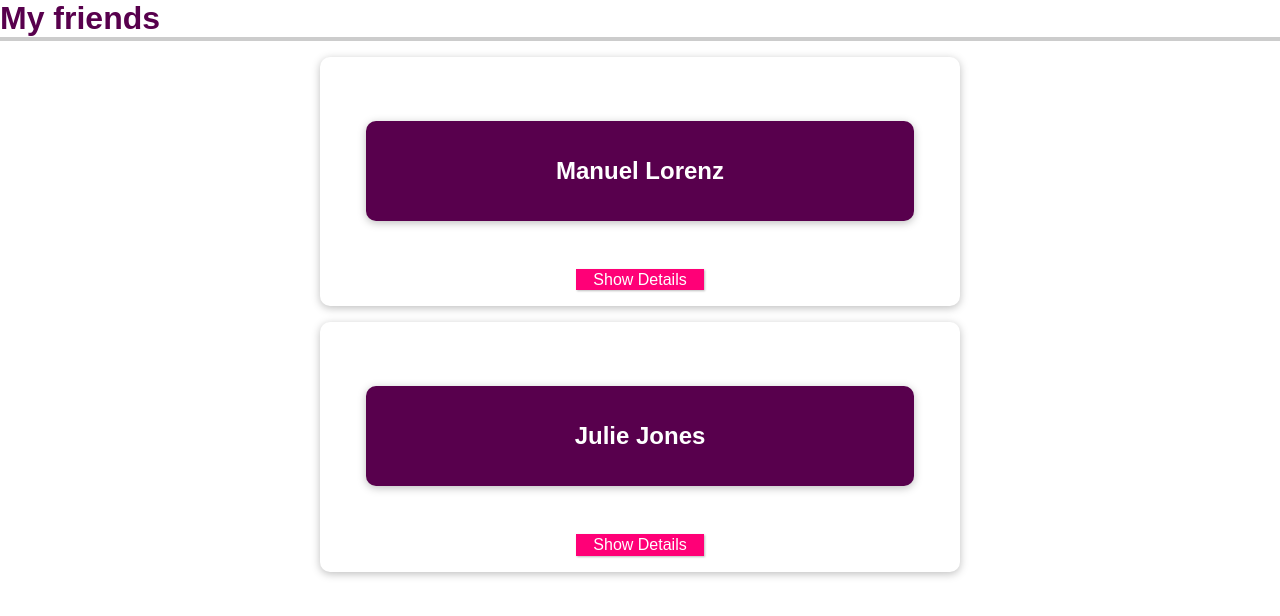
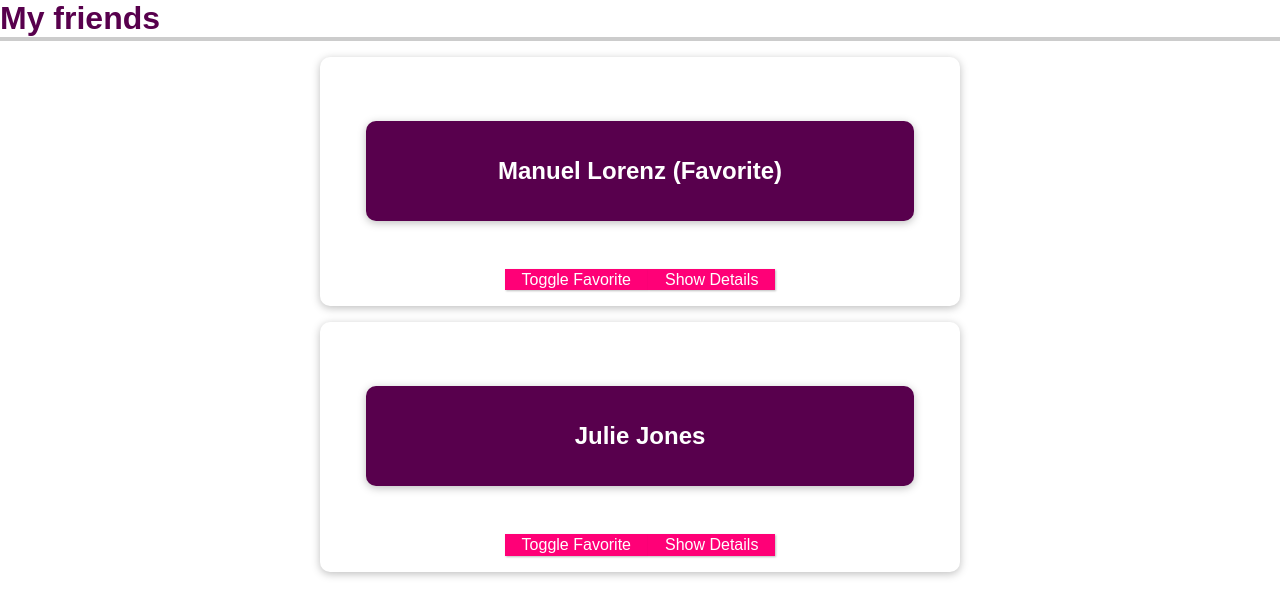
Before and after one commit to martLeroux/udemyVue, a Vue app in the folder vue-cli-01-a-new-vue-project/: page / in a window 1280 px wide. Shown: the top 616 px of the page. Built offline with nearby package versions, Linux system fonts and the light colour scheme.

Commit message:
#91: Changing prop

```diff
--- a/vue-cli-01-a-new-vue-project/src/App.vue
+++ b/vue-cli-01-a-new-vue-project/src/App.vue
@@ -2,8 +2,8 @@
 <section>
   <h2>My friends</h2>
   <ul>
-    <friend-contact name="Manuel Lorenz" phone-number="514 654-8245" email-address="manuel@localhost.com"></friend-contact>
-    <friend-contact name="Julie Jones" phone-number="514 123-1234" email-address="julie@localhost.com"></friend-contact>
+    <friend-contact name="Manuel Lorenz" phone-number="514 654-8245" email-address="manuel@localhost.com" is-favorite="1"></friend-contact>
+    <friend-contact name="Julie Jones" phone-number="514 123-1234" email-address="julie@localhost.com" is-favorite="0"></friend-contact>
   </ul>
 </section>
 </template>
--- a/vue-cli-01-a-new-vue-project/src/components/FriendContact.vue
+++ b/vue-cli-01-a-new-vue-project/src/components/FriendContact.vue
@@ -1,6 +1,7 @@
 <template>
   <li>
-    <header><h1>{{ name }}</h1></header>
+    <header><h1>{{ name }} {{ friendIsFavorite === "1" ? '(Favorite)' : ''}}</h1></header>
+    <button @click="toggleFavorite">Toggle Favorite</button>
     <button @click="toggleDetails">{{ detailsAreVisible ? 'Hide' : 'Show' }} Details</button>
     <ul v-if="detailsAreVisible">
       <li><strong>Phone:</strong> {{ phoneNumber }}</li>
@@ -11,7 +12,7 @@
 
 <script>
 export default {
-  props: ["name", "phoneNumber", "emailAddress"],
+  props: ["name", "phoneNumber", "emailAddress", "isFavorite"],
   data() {
     return {
       detailsAreVisible: false,
@@ -20,12 +21,20 @@ export default {
         name: "Manuel Lorenz",
         phone: "514 828-2303",
         email: "manuel@localhost.com"
-      }
+      },
+      friendIsFavorite: this.isFavorite
     };
   },
   methods: {
     toggleDetails() {
       this.detailsAreVisible = !this.detailsAreVisible;
+    },
+    toggleFavorite() {
+      if (this.friendIsFavorite === "1") {
+        this.friendIsFavorite = "0";
+      } else {
+        this.friendIsFavorite = "1";
+      }
     }
   }
 };
```
